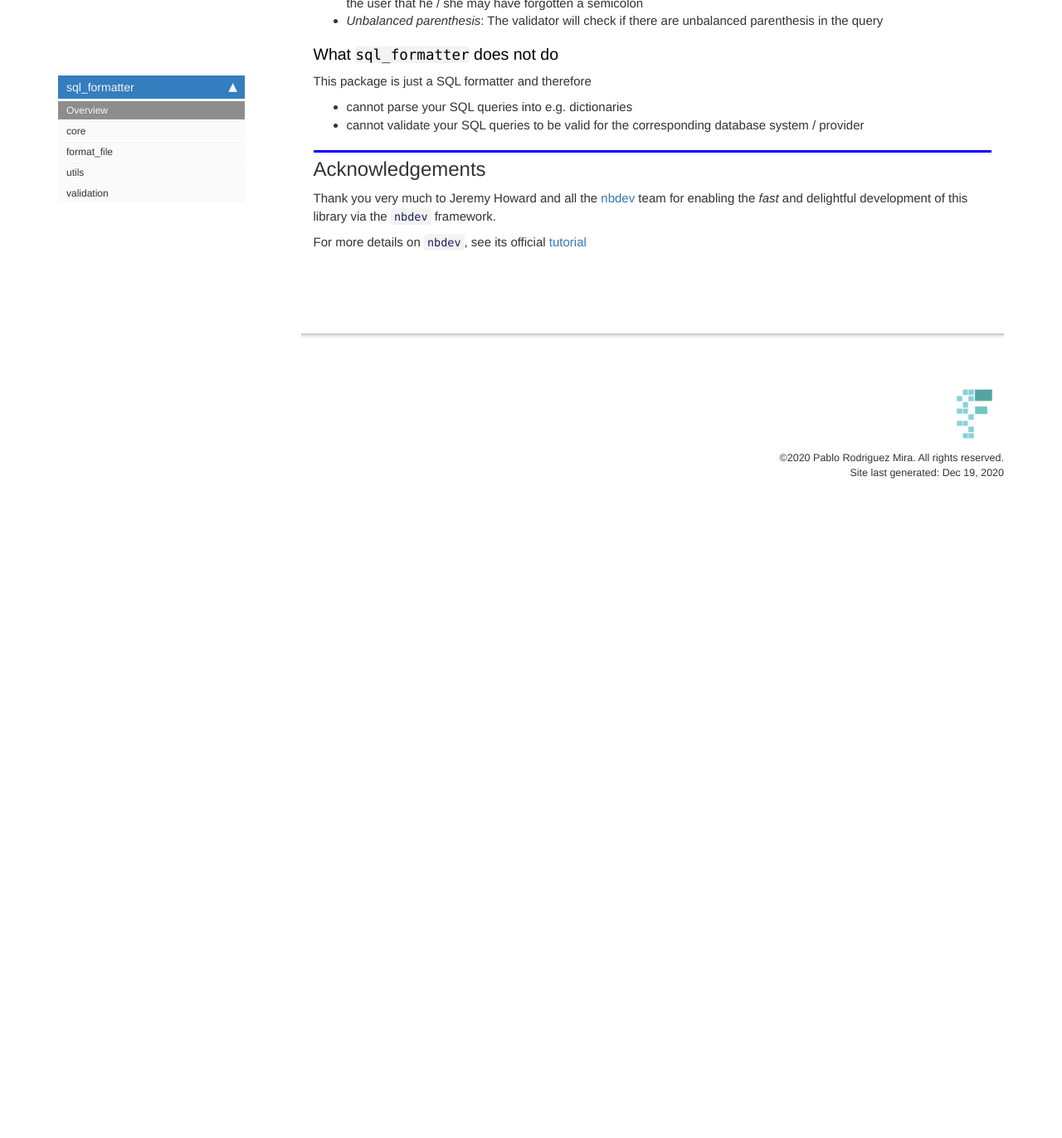
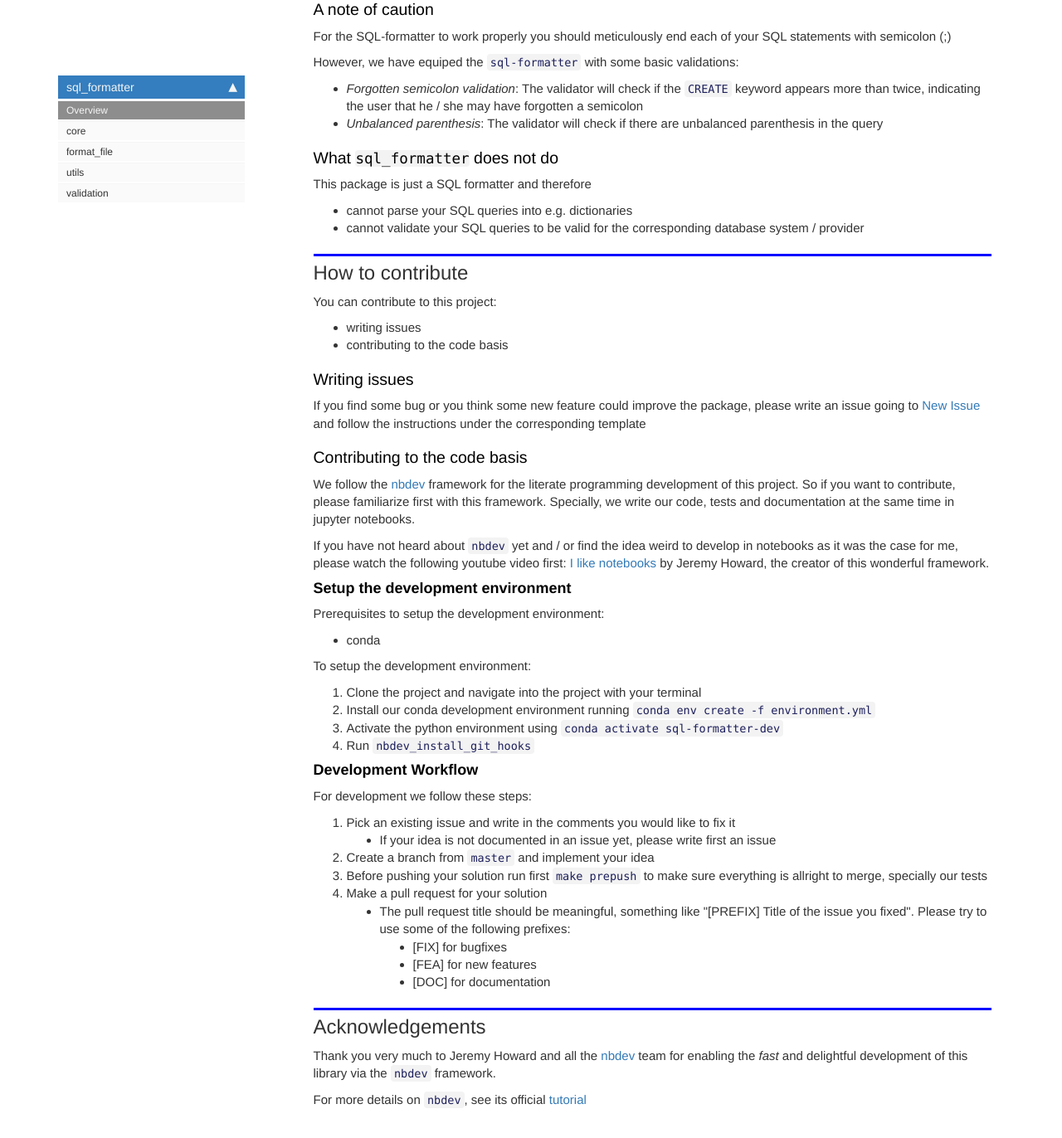
Before and after one commit to PabloRMira/sql_formatter, a Jekyll site: the page built from docs/index.html, in a window 1280 px wide and 1400 px high, scrolled down 3638 px. Shown: the top 1372 px of the window at 83% size. Built offline with Jekyll 4.4.1, drawn with Linux system fonts in a browser that asks for light colours; nearby versions of some CDN libraries; comment, search, counter and statistics services are not loaded; before the commit the page ends 4268 px from its top, so only the background shows below that; some of the changed text lies outside the part shown.

Commit message:
[DOC] Add docs for how to contribute (#74)
This closes #55

```diff
--- a/docs/index.html
+++ b/docs/index.html
@@ -380,6 +380,55 @@ From my_view;
 </div>
 <div class="cell border-box-sizing text_cell rendered"><div class="inner_cell">
 <div class="text_cell_render border-box-sizing rendered_html">
+<h2 id="How-to-contribute">How to contribute<a class="anchor-link" href="#How-to-contribute"> </a></h2>
+</div>
+</div>
+</div>
+<div class="cell border-box-sizing text_cell rendered"><div class="inner_cell">
+<div class="text_cell_render border-box-sizing rendered_html">
+<p>You can contribute to this project:</p>
+<ul>
+<li>writing issues</li>
+<li>contributing to the code basis</li>
+</ul>
+<h3 id="Writing-issues">Writing issues<a class="anchor-link" href="#Writing-issues"> </a></h3><p>If you find some bug or you think some new feature could improve the package, please write an issue going to <a href="https://github.com/PabloRMira/sql_formatter/issues/new/choose">New Issue</a> and follow the instructions under the corresponding template</p>
+<h3 id="Contributing-to-the-code-basis">Contributing to the code basis<a class="anchor-link" href="#Contributing-to-the-code-basis"> </a></h3><p>We follow the <a href="https://github.com/fastai/nbdev">nbdev</a> framework for the literate programming development of this project. So if you want to contribute, please familiarize first with this framework. Specially, we write our code, tests and documentation at the same time in jupyter notebooks.</p>
+<p>If you have not heard about <code>nbdev</code> yet and / or find the idea weird to develop in notebooks as it was the case for me, please watch the following youtube video first: <a href="https://www.youtube.com/watch?v=9Q6sLbz37gk">I like notebooks</a> by Jeremy Howard, the creator of this wonderful framework.</p>
+<h4 id="Setup-the-development-environment">Setup the development environment<a class="anchor-link" href="#Setup-the-development-environment"> </a></h4><p>Prerequisites to setup the development environment:</p>
+<ul>
+<li>conda</li>
+</ul>
+<p>To setup the development environment:</p>
+<ol>
+<li>Clone the project and navigate into the project with your terminal</li>
+<li>Install our conda development environment running <code>conda env create -f environment.yml</code></li>
+<li>Activate the python environment using <code>conda activate sql-formatter-dev</code></li>
+<li>Run <code>nbdev_install_git_hooks</code></li>
+</ol>
+<h4 id="Development-Workflow">Development Workflow<a class="anchor-link" href="#Development-Workflow"> </a></h4><p>For development we follow these steps:</p>
+<ol>
+<li>Pick an existing issue and write in the comments you would like to fix it<ul>
+<li>If your idea is not documented in an issue yet, please write first an issue</li>
+</ul>
+</li>
+<li>Create a branch from <code>master</code> and implement your idea</li>
+<li>Before pushing your solution run first <code>make prepush</code> to make sure everything is allright to merge, specially our tests</li>
+<li>Make a pull request for your solution<ul>
+<li>The pull request title should be meaningful, something like "[PREFIX] Title of the issue you fixed". Please try to use some of the following prefixes: <ul>
+<li>[FIX] for bugfixes</li>
+<li>[FEA] for new features</li>
+<li>[DOC] for documentation</li>
+</ul>
+</li>
+</ul>
+</li>
+</ol>
+
+</div>
+</div>
+</div>
+<div class="cell border-box-sizing text_cell rendered"><div class="inner_cell">
+<div class="text_cell_render border-box-sizing rendered_html">
 <h2 id="Acknowledgements">Acknowledgements<a class="anchor-link" href="#Acknowledgements"> </a></h2>
 </div>
 </div>
```
Also changed, not shown: README.md, 1 other file.
